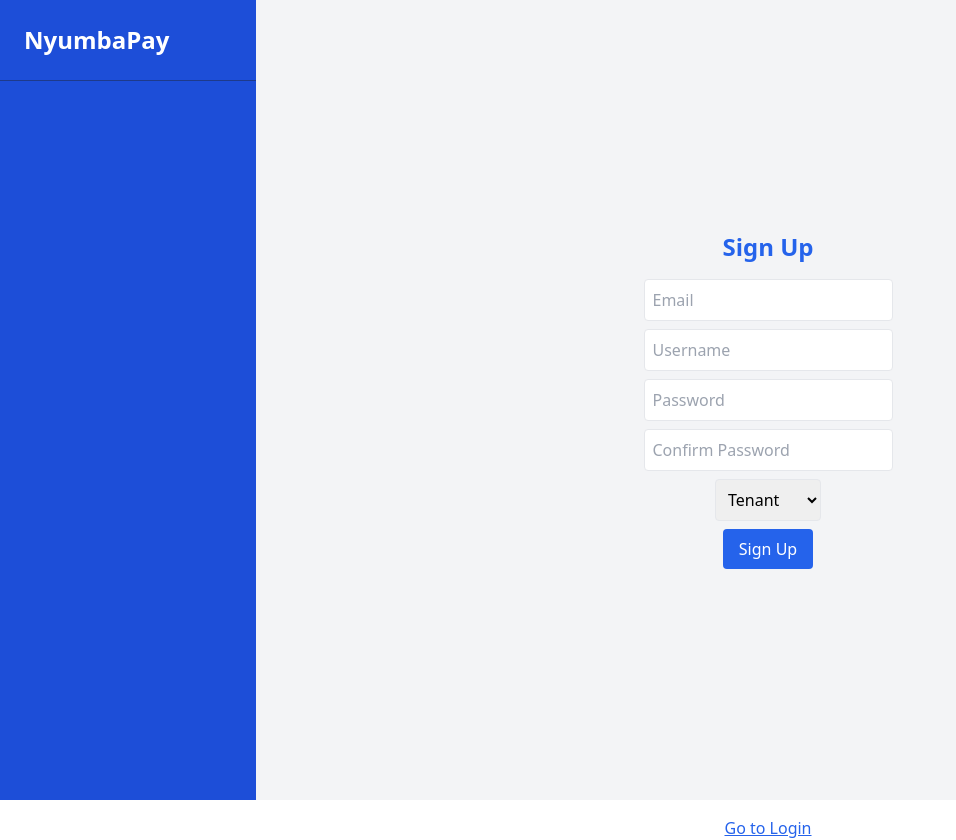
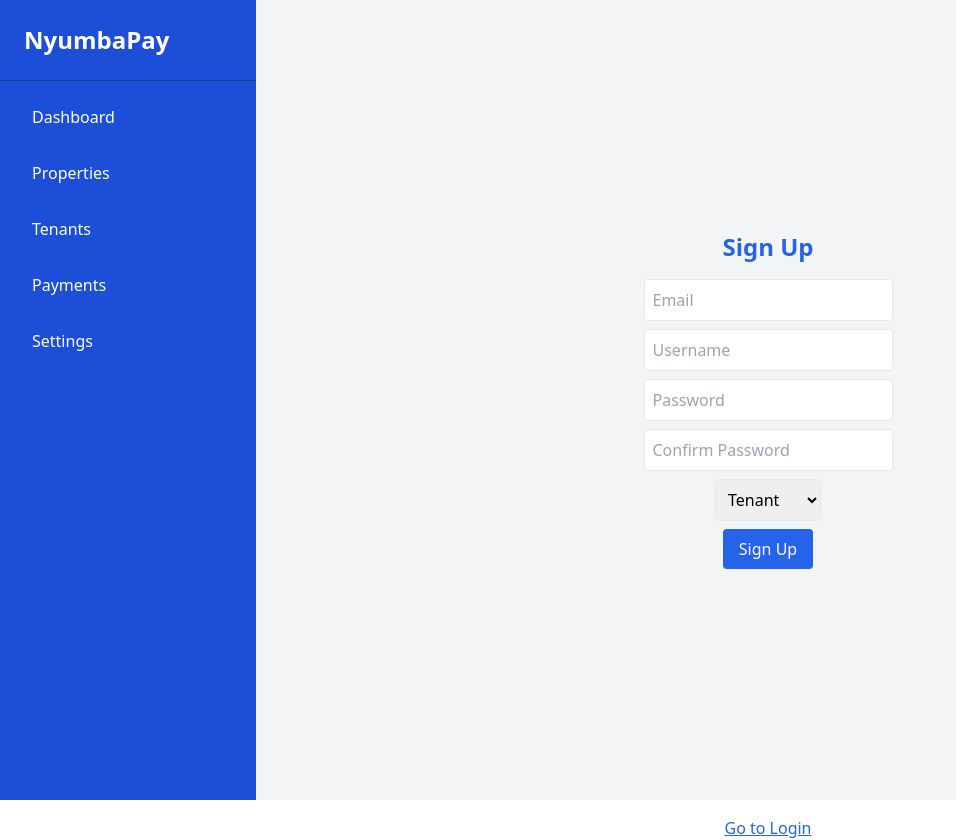
Before and after one commit to 1155-boni/Rental, a React (Vite) app in the folder rental-system/frontend/: page / in a window 1280 px wide. Shown: the whole page, without its empty margins (0-956 px from the left). Built offline with nearby package versions, Linux system fonts and the light colour scheme.

Commit message:
correct redirect error

```diff
--- a/rental-system/frontend/src/App.jsx
+++ b/rental-system/frontend/src/App.jsx
@@ -10,20 +10,20 @@ function App() {
   const [user, setUser] = useState(null); // {username, role}
   const [showLogin, setShowLogin] = useState(false);
 
-  // Dynamically set nav items based on role
+  // navItems must be inside App so it has access to `user`
   const navItems = [
     {
-      name: "Dashboard",
-      link: user
+      label: "Dashboard",
+      href: user
         ? user.role === "tenant"
           ? "/tenant-dashboard"
           : "/landlord-dashboard"
-        : "/dashboard", // fallback before login
+        : "/dashboard",
     },
-    { name: "Properties", link: "/properties" },
-    { name: "Tenants", link: "/tenants" },
-    { name: "Payments", link: "/payments" },
-    { name: "Settings", link: "/settings" },
+    { label: "Properties", href: "/properties" },
+    { label: "Tenants", href: "/tenants" },
+    { label: "Payments", href: "/payments" },
+    { label: "Settings", href: "/settings" },
   ];
 
   return (
--- a/rental-system/frontend/src/Components/SideNavbar.jsx
+++ b/rental-system/frontend/src/Components/SideNavbar.jsx
@@ -1,6 +1,6 @@
 import React from "react";
 
-function sideNavbar({ items }) {
+function SideNavbar({ items }) {
   return (
     <div className="h-screen w-64 bg-blue-700 text-white flex flex-col fixed left-0 top-0">
       <div className="p-6 text-2xl font-bold border-b border-blue-900">
@@ -24,4 +24,4 @@ function sideNavbar({ items }) {
   );
 }
 
-export default sideNavbar;``
+export default SideNavbar;
```
